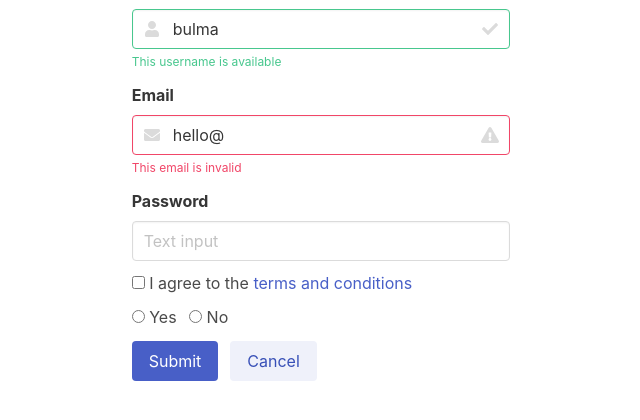
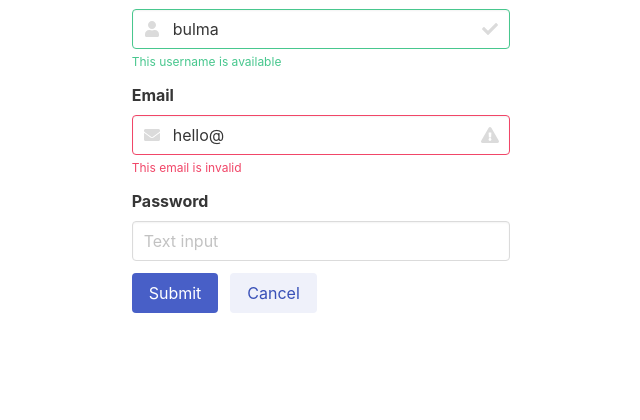
Before and after one commit to mukund-v/turkish-judge, a Flask app: page /signup in a window 1280 px wide. Shown: the part 299-719 px from the top of the page, without its empty margins (319-959 px from the left). Run offline with Flask 2, Linux system fonts and the light colour scheme; parts of the project's set-up code (start-up, migrations or seed data) failed here and were passed over; some libraries are stand-ins or nearby versions.

Commit message:
minor changes to signup page

```diff
--- a/src/flaskcrudapp/templates/signUp.html
+++ b/src/flaskcrudapp/templates/signUp.html
@@ -62,28 +62,6 @@
             </div>
           </div>
 
-          <div class="field">
-            <div class="control">
-              <label class="checkbox">
-                <input type="checkbox">
-                I agree to the <a href="#">terms and conditions</a>
-              </label>
-            </div>
-          </div>
-
-          <div class="field">
-            <div class="control">
-              <label class="radio">
-                <input type="radio" name="question">
-                Yes
-              </label>
-              <label class="radio">
-                <input type="radio" name="question">
-                No
-              </label>
-            </div>
-          </div>
-
           <div class="field is-grouped">
             <div class="control">
               <button class="button is-link">Submit</button>
```
